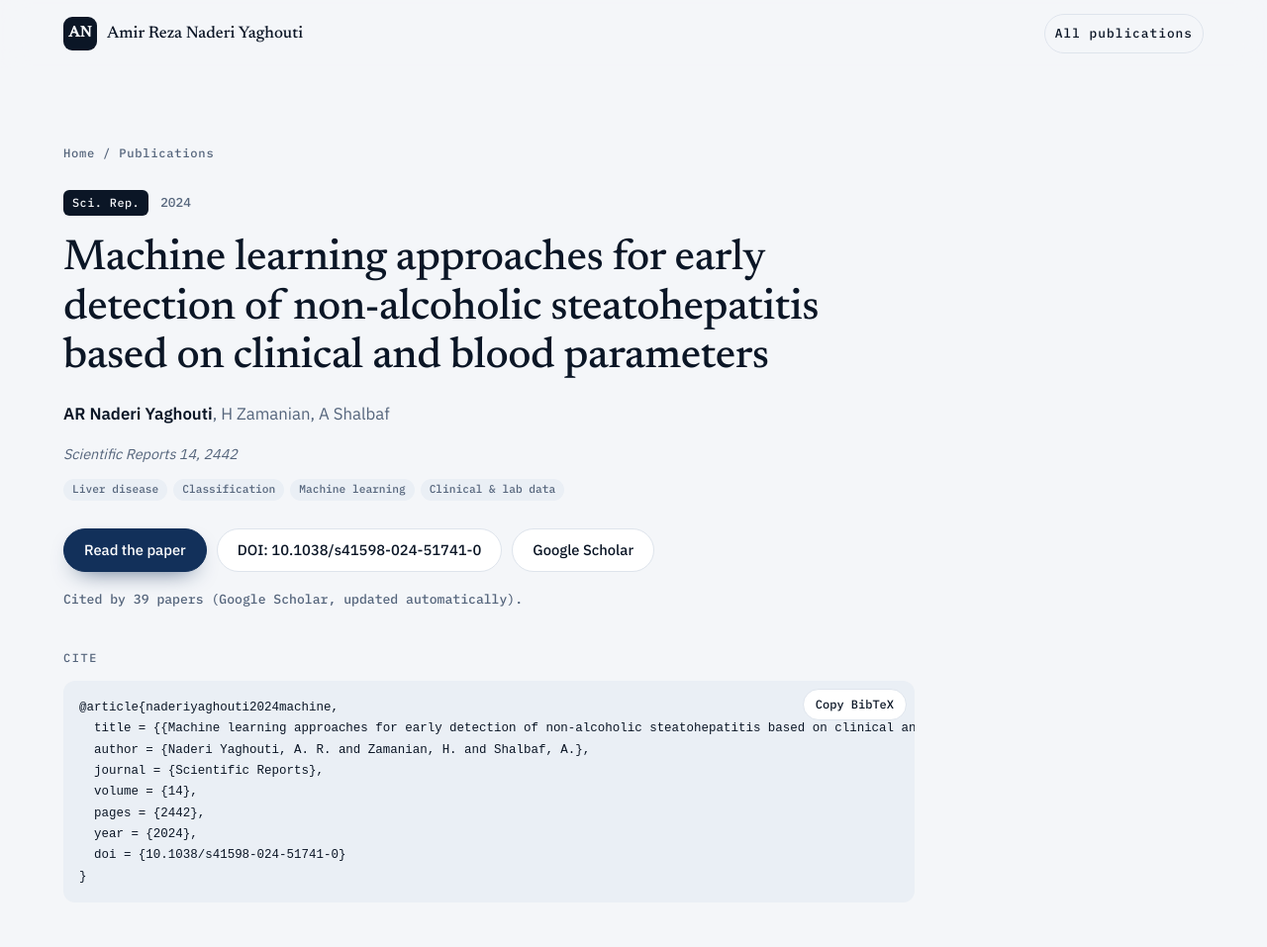
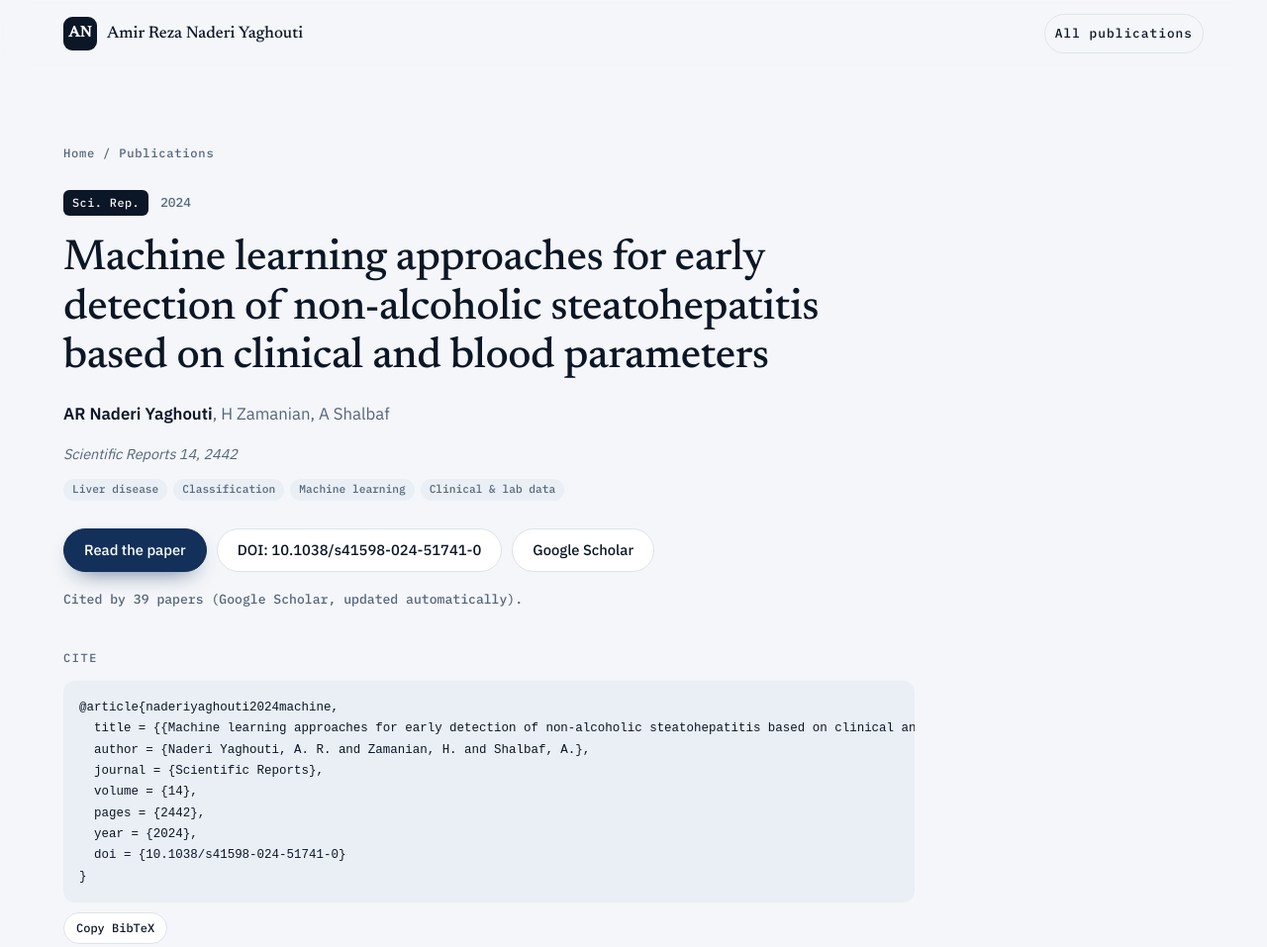
Before and after one commit to Amirnaderiy/websites-, a plain HTML site: page publications/machine-learning-approaches-for-early-detection-of-non-alcoholic/index.html in a window 1280 px wide. Shown: the top 957 px of the page at 99% size. Drawn offline with Linux system fonts and the light colour scheme.

Commit message:
Paper pages: copy button below the citation; 404 page fills the screen
Co-Authored-By: Claude Opus 5.5 <noreply@anthropic.com>
Claude-Session: https://claude.ai/code/session_01RC3ZxQb7iFEbCUee1UWAKT

```diff
--- a/assets/css/style.css
+++ b/assets/css/style.css
@@ -294,13 +294,15 @@ img, svg { max-width: 100%; }
 .paper-cites { font: 500 .82rem/1.5 var(--font-mono); color: var(--muted); }
 .paper h2 { font: 500 .74rem/1.5 var(--font-mono); letter-spacing: .14em; text-transform: uppercase; color: var(--muted); margin-top: 26px; }
 .paper .abstract { max-width: 70ch; }
-.paper .cite-box { margin-top: 0; }
+.paper .cite-box { margin-top: 0; display: grid; gap: 10px; justify-items: start; }
+.paper .cite-box pre { padding-right: 16px; width: 100%; box-sizing: border-box; }
+.paper .copy-btn { position: static; }
 .author-card { display: flex; align-items: center; gap: 18px; margin-top: 36px; padding: 18px 20px; border: 1px solid var(--line); border-radius: 16px; background: var(--surface); color: var(--ink); text-decoration: none; transition: border-color .2s, transform .2s var(--ease); }
 .author-card:hover { border-color: var(--ink); transform: translateY(-2px); }
 .author-card img { width: 64px; height: 64px; border-radius: 50%; object-fit: cover; flex: none; }
 .author-card b { display: block; font: 500 1.2rem/1.3 var(--font-display); }
 .author-card span span { display: block; color: var(--muted); font-size: .92rem; }
-.notfound { min-height: 62vh; display: grid; align-content: center; gap: 18px; }
+.notfound { min-height: calc(100svh - 68px - 80px); display: grid; align-content: center; gap: 18px; }
 .notfound h1 { font: 500 clamp(2.2rem, 5vw, 3.6rem)/1.1 var(--font-display); margin: 0; }
 .notfound p { margin: 0; color: var(--muted); max-width: 40em; }
 .notfound .paper-actions { margin-top: 8px; }
```
